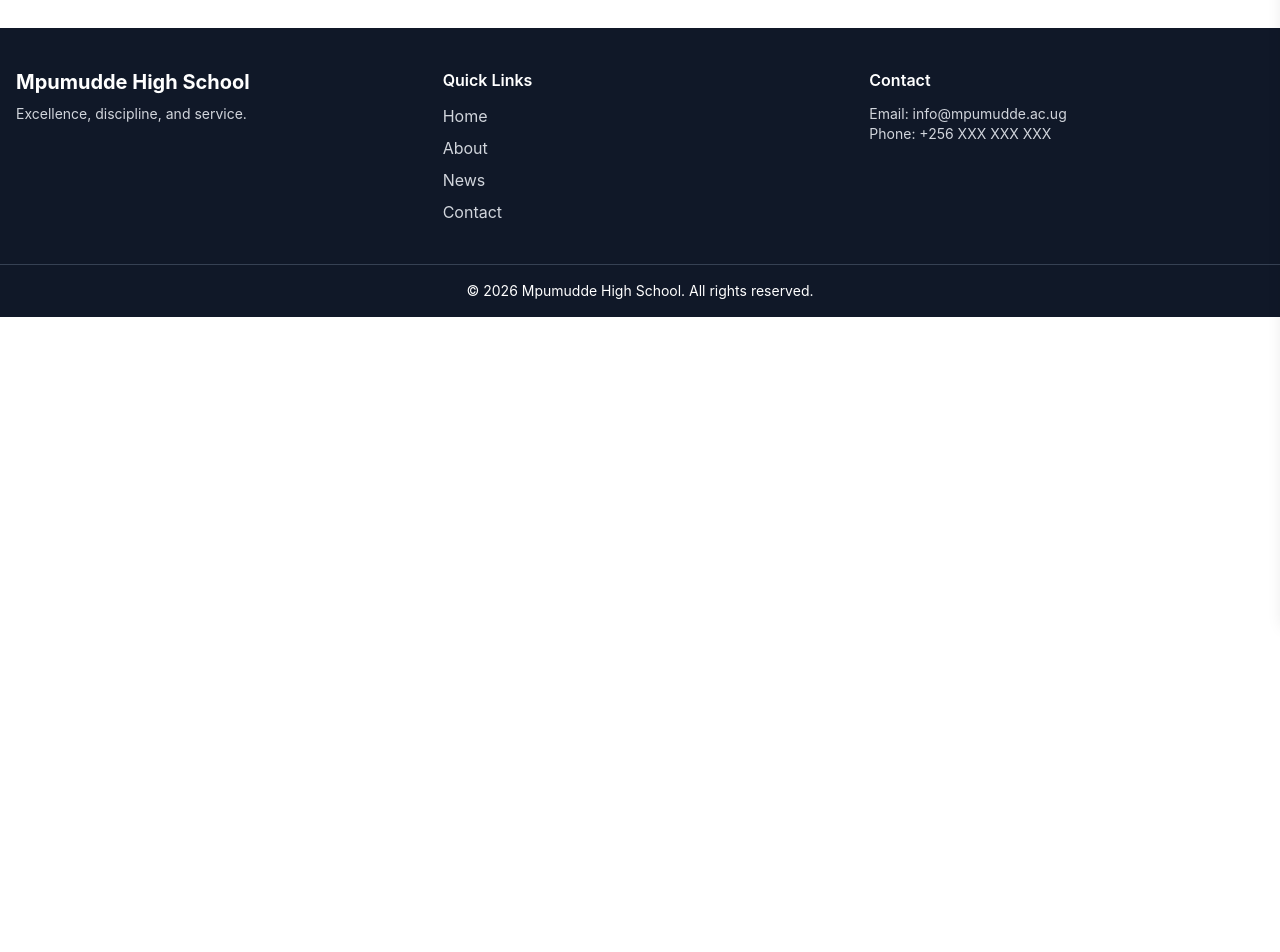
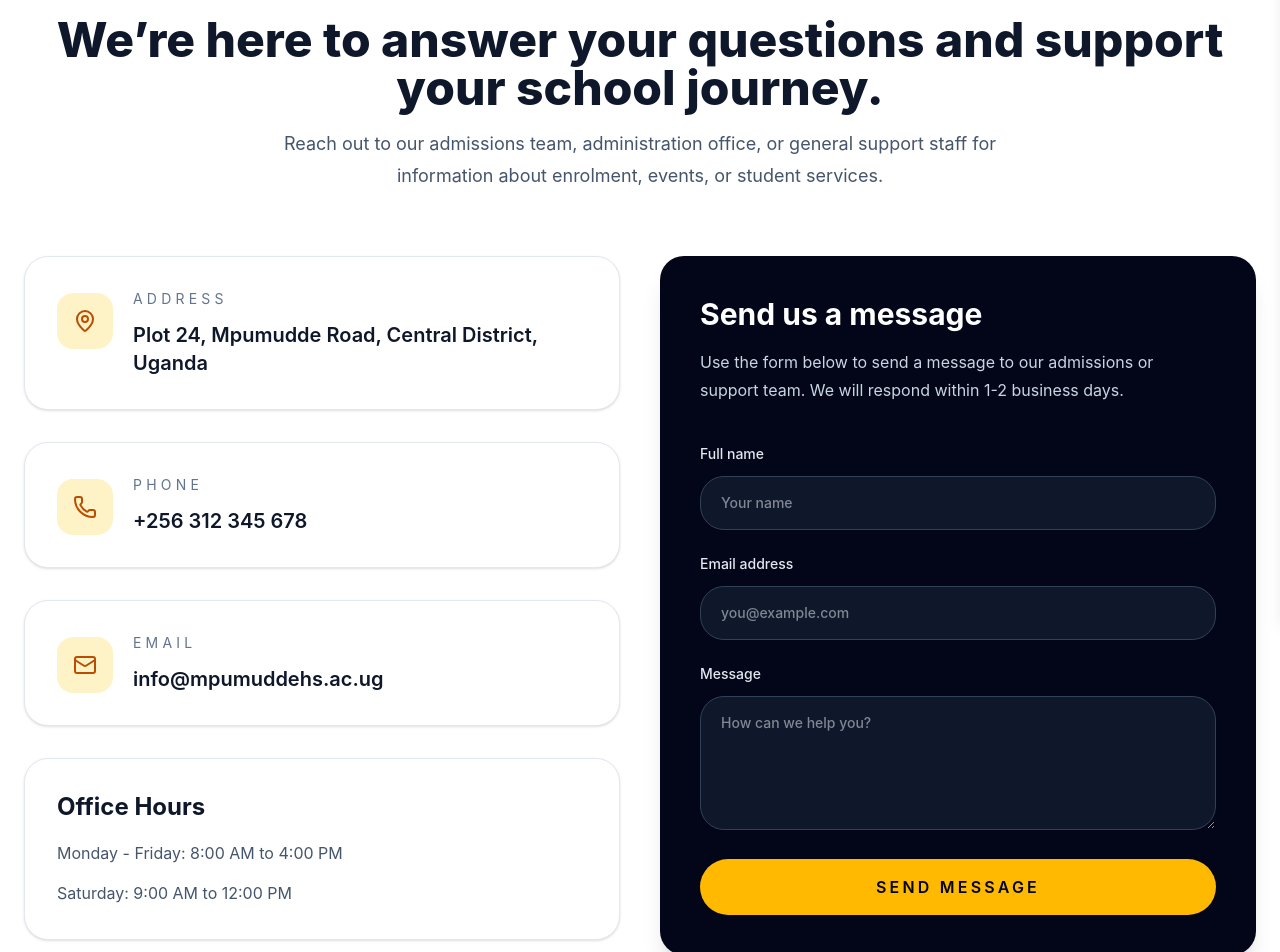
Before and after one commit to sizaro/mpumudde-high-school, a React (Vite) app in the folder frontend/: page /contact in a window 1280 px wide. Shown: the part 180-1132 px from the top of the page. Before the commit the page ends 800 px from the top, so only its background shows below. Built offline with nearby package versions, Linux system fonts and the light colour scheme.

Commit message:
Update public News and Contact pages

```diff
--- a/frontend/src/pages/public/Contact.tsx
+++ b/frontend/src/pages/public/Contact.tsx
@@ -1,8 +1,118 @@
+import { MapPin, Mail, Phone } from "lucide-react";
+
+const contactDetails = [
+  {
+    icon: MapPin,
+    label: "Address",
+    value: "Plot 24, Mpumudde Road, Central District, Uganda",
+  },
+  {
+    icon: Phone,
+    label: "Phone",
+    value: "+256 312 345 678",
+  },
+  {
+    icon: Mail,
+    label: "Email",
+    value: "info@mpumuddehs.ac.ug",
+  },
+];
+
 export default function Contact() {
   return (
-    <div>
-      <h1>Mpumudde High School</h1>
-      <p>Welcome to our official website Contact</p>
-    </div>
+    <section className="max-w-7xl mx-auto px-6 py-20 space-y-16 text-slate-900">
+      <header className="space-y-4 text-center">
+        <p className="text-sm uppercase tracking-[0.3em] text-amber-600">
+          Contact Mpumudde High School
+        </p>
+        <h1 className="text-4xl md:text-5xl font-extrabold">
+          We’re here to answer your questions and support your school journey.
+        </h1>
+        <p className="mx-auto max-w-3xl text-lg leading-8 text-slate-600">
+          Reach out to our admissions team, administration office, or general support
+          staff for information about enrolment, events, or student services.
+        </p>
+      </header>
+
+      <div className="grid gap-10 lg:grid-cols-2">
+        <div className="space-y-8">
+          {contactDetails.map((detail) => {
+            const Icon = detail.icon;
+            return (
+              <div
+                key={detail.label}
+                className="rounded-3xl border border-slate-200 bg-white p-8 shadow-sm flex items-start gap-5"
+              >
+                <div className="mt-1 rounded-2xl bg-amber-100 p-4 text-amber-700">
+                  <Icon size={24} />
+                </div>
+                <div>
+                  <p className="text-sm uppercase tracking-[0.3em] text-slate-500">
+                    {detail.label}
+                  </p>
+                  <p className="mt-3 text-xl font-semibold text-slate-900">
+                    {detail.value}
+                  </p>
+                </div>
+              </div>
+            );
+          })}
+
+          <div className="rounded-3xl border border-slate-200 bg-white p-8 shadow-sm">
+            <h2 className="text-2xl font-bold text-slate-900">Office Hours</h2>
+            <p className="mt-4 text-slate-600 leading-7">
+              Monday - Friday: 8:00 AM to 4:00 PM
+            </p>
+            <p className="mt-3 text-slate-600 leading-7">
+              Saturday: 9:00 AM to 12:00 PM
+            </p>
+          </div>
+        </div>
+
+        <div className="rounded-3xl bg-slate-950 p-10 shadow-xl text-white">
+          <h2 className="text-3xl font-bold">Send us a message</h2>
+          <p className="mt-4 text-slate-300 leading-7">
+            Use the form below to send a message to our admissions or support team.
+            We will respond within 1-2 business days.
+          </p>
+
+          <form className="mt-10 space-y-6">
+            <label className="block text-sm font-medium text-slate-200">
+              Full name
+              <input
+                type="text"
+                placeholder="Your name"
+                className="mt-3 w-full rounded-3xl border border-slate-700 bg-slate-900 px-5 py-4 text-slate-100 outline-none transition focus:border-amber-400"
+              />
+            </label>
+
+            <label className="block text-sm font-medium text-slate-200">
+              Email address
+              <input
+                type="email"
+                placeholder="you@example.com"
+                className="mt-3 w-full rounded-3xl border border-slate-700 bg-slate-900 px-5 py-4 text-slate-100 outline-none transition focus:border-amber-400"
+              />
+            </label>
+
+            <label className="block text-sm font-medium text-slate-200">
+              Message
+              <textarea
+                rows={5}
+                placeholder="How can we help you?"
+                className="mt-3 w-full rounded-3xl border border-slate-700 bg-slate-900 px-5 py-4 text-slate-100 outline-none transition focus:border-amber-400"
+              />
+            </label>
+
+            <button
+              type="submit"
+              className="inline-flex w-full items-center justify-center rounded-full bg-amber-400 px-6 py-4 text-base font-semibold uppercase tracking-[0.2em] text-slate-950 transition hover:bg-amber-300"
+            >
+              Send Message
+            </button>
+          </form>
+        </div>
+      </div>
+    </section>
   );
 }
--- a/frontend/src/pages/public/News.tsx
+++ b/frontend/src/pages/public/News.tsx
@@ -1,8 +1,112 @@
+import { ArrowRight, Calendar } from "lucide-react";
+import { Link } from "react-router-dom";
+
+const newsItems = [
+  {
+    title: "End of Term Examination Timetable Released",
+    date: "June 20, 2026",
+    category: "Examinations",
+    excerpt:
+      "The school has officially released the end of term examination timetable for all classes.",
+    image:
+      "https://images.unsplash.com/photo-1523240795612-9a054b0db644?auto=format&fit=crop&w=1200&q=80",
+  },
+  {
+    title: "New Computer Lab Opens for Students",
+    date: "June 10, 2026",
+    category: "Facilities",
+    excerpt:
+      "A modern ICT laboratory has been opened to enhance digital learning across all classes.",
+    image:
+      "https://images.unsplash.com/photo-1581092918056-0c4c3acd3789?auto=format&fit=crop&w=1200&q=80",
+  },
+  {
+    title: "Sports Day 2026 Preparations Underway",
+    date: "May 28, 2026",
+    category: "Events",
+    excerpt:
+      "Students and staff are preparing for the annual inter-house sports competition.",
+    image:
+      "https://images.unsplash.com/photo-1521412644187-c49fa049e84d?auto=format&fit=crop&w=1200&q=80",
+  },
+];
+
 export default function News() {
   return (
-    <div>
-      <h1>Mpumudde High School</h1>
-      <p>Welcome to our official website</p>
-    </div>
+    <section className="max-w-7xl mx-auto px-6 py-20 space-y-16 text-slate-900">
+      <header className="space-y-4 text-center">
+        <p className="text-sm uppercase tracking-[0.3em] text-amber-600">
+          Latest school news
+        </p>
+        <h1 className="text-4xl md:text-5xl font-extrabold">
+          Stay informed with the latest announcements and school events.
+        </h1>
+        <p className="mx-auto max-w-3xl text-lg leading-8 text-slate-600">
+          Discover important updates about academics, facilities, community projects,
+          and student achievements at Mpumudde High School.
+        </p>
+      </header>
+
+      <div className="grid gap-8 lg:grid-cols-3">
+        {newsItems.map((item) => (
+          <article
+            key={item.title}
+            className="group overflow-hidden rounded-3xl border border-slate-200 bg-white shadow-sm transition hover:-translate-y-1 hover:shadow-lg"
+          >
+            <div className="h-56 overflow-hidden">
+              <img
+                src={item.image}
+                alt={item.title}
+                className="w-full h-full object-cover transition duration-500 group-hover:scale-105"
+              />
+            </div>
+            <div className="p-8">
+              <div className="flex flex-wrap items-center gap-3 text-sm text-slate-500">
+                <span className="rounded-full bg-orange-100 px-3 py-1 text-orange-700">
+                  {item.category}
+                </span>
+                <div className="inline-flex items-center gap-1">
+                  <Calendar size={14} />
+                  <span>{item.date}</span>
+                </div>
+              </div>
+              <h2 className="mt-5 text-2xl font-bold text-slate-900">
+                {item.title}
+              </h2>
+              <p className="mt-4 text-slate-600 leading-7">{item.excerpt}</p>
+              <Link
+                to="/news"
+                className="mt-6 inline-flex items-center gap-2 font-semibold text-orange-700 hover:text-orange-800"
+              >
+                Read More
+                <ArrowRight size={18} />
+              </Link>
+            </div>
+          </article>
+        ))}
+      </div>
+
+      <div className="rounded-3xl bg-slate-950 p-10 text-white shadow-xl">
+        <div className="md:flex md:items-center md:justify-between gap-6">
+          <div>
+            <p className="text-sm uppercase tracking-[0.3em] text-amber-400">
+              School announcements
+            </p>
+            <h2 className="mt-4 text-3xl font-bold">
+              Never miss a school update
+            </h2>
+            <p className="mt-4 max-w-2xl text-slate-200 leading-7">
+              Check back regularly for new notices, event announcements, and student spotlights.
+            </p>
+          </div>
+          <Link
+            to="/contact"
+            className="inline-flex items-center justify-center rounded-full bg-amber-400 px-6 py-4 text-sm font-semibold uppercase tracking-[0.2em] text-slate-950 shadow-lg hover:bg-amber-300"
+          >
+            Contact administration
+          </Link>
+        </div>
+      </div>
+    </section>
   );
 }
```
